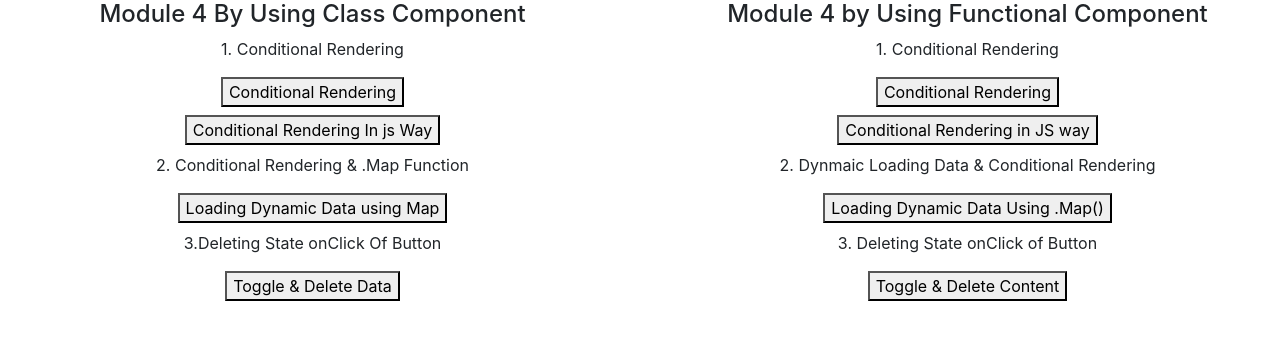
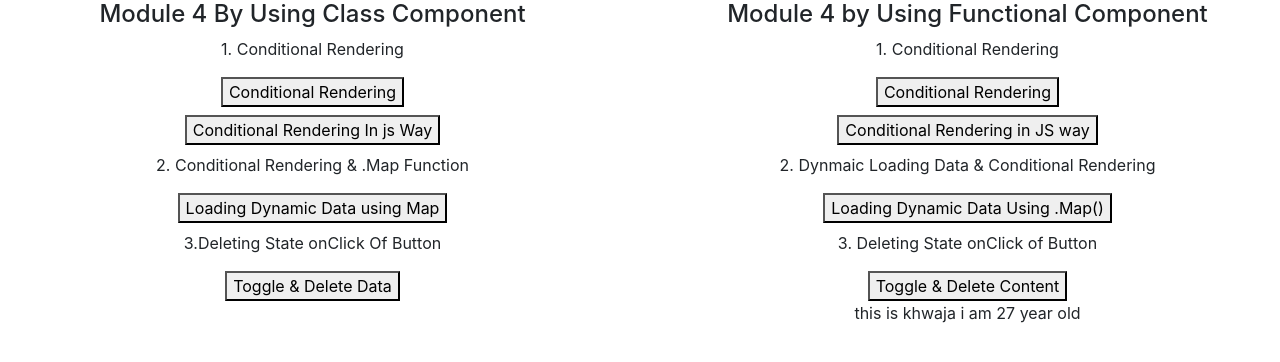
Before and after one commit to HusnainK721/my-first-app, a React (Create React App) app: page / in a window 1280 px wide. Shown: the top 362 px of the page. Built offline with nearby package versions, Linux system fonts and the light colour scheme.

Commit message:
working with map

```diff
--- a/src/Component/Module-4-ListAndConditional/Module4ListAndConditional.jsx
+++ b/src/Component/Module-4-ListAndConditional/Module4ListAndConditional.jsx
@@ -8,6 +8,7 @@ import { OutputtingListDynamicallyParentC } from "./ListAndConditionalClass/C-Ou
 import { OutputtingListDynamicallyParentF } from "./ListAndConditionalFunctional/C-OutputtingListDynamicUsingMap/OutputtingListDynamicallyParentF";
 import { DeletingStateParentC } from "./ListAndConditionalClass/D-DeletingState/DeletingStateParentC";
 import { DeletingStateParentF } from "./ListAndConditionalFunctional/D-DeletingState/DeletingStateParentF";
+import { MapFunctionPracticeParent } from "../Practice/MapFunctionaPractice/MapFunctionPracticeParent";
 
 export const Module4ListAndConditional = () => {
   return (
@@ -30,6 +31,7 @@ export const Module4ListAndConditional = () => {
             <ConditionalRenderingParentInJSWayFunc />
             <OutputtingListDynamicallyParentF />
             <DeletingStateParentF />
+            <MapFunctionPracticeParent />
           </div>
         </Col>
       </Row>
--- /dev/null
+++ b/src/Component/Practice/MapFunctionaPractice/MapFunctionPracticeChild.jsx
@@ -0,0 +1,9 @@
+import React from "react";
+
+export const MapFunctionPracticeChild = () => {
+  return (
+    <div>
+      <p>this is khwaja i am 27 year old</p>
+    </div>
+  );
+};
--- /dev/null
+++ b/src/Component/Practice/MapFunctionaPractice/MapFunctionPracticeParent.jsx
@@ -0,0 +1,10 @@
+import React from "react";
+import { MapFunctionPracticeChild } from "./MapFunctionPracticeChild";
+
+export const MapFunctionPracticeParent = () => {
+  return (
+    <div>
+      <MapFunctionPracticeChild />
+    </div>
+  );
+};
```
Also changed, not shown: 1 other file (tests, documents, lock files or other folders).
